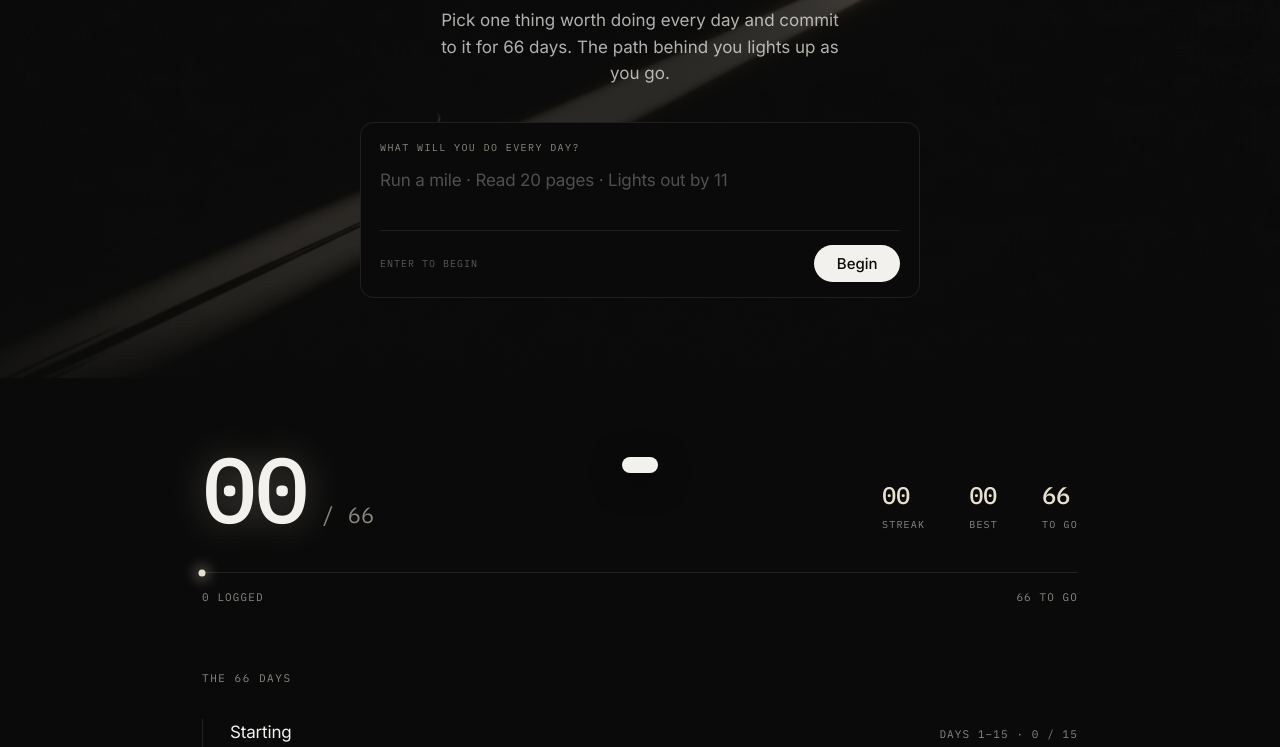
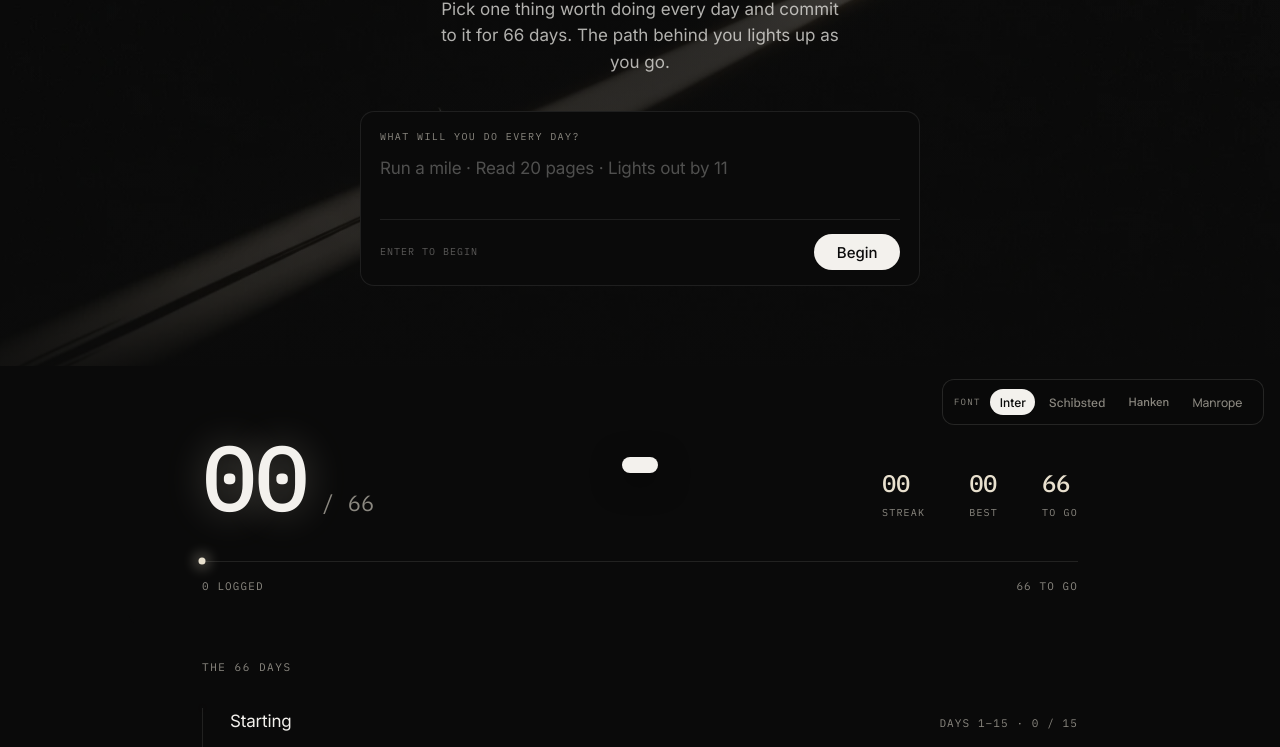
Before and after one commit to ansinko/habit-master, a plain HTML site: page index.html in a window 1280 px wide. Shown: the part 359-1106 px from the top of the page. Drawn offline with Linux system fonts and the light colour scheme.

Commit message:
feat: prepínač display fontu — Inter, Schibsted, Hanken, Manrope

```diff
--- a/app.js
+++ b/app.js
@@ -660,9 +660,47 @@
     }, full ? 2000 : 1150);
   }
 
+  /* ---------- font picker (temporary, for choosing the display face) ---------- */
+
+  function buildFontPicker() {
+    var FONTS = [
+      { key: 'Inter', label: 'Inter' },
+      { key: 'Schibsted Grotesk', label: 'Schibsted' },
+      { key: 'Hanken Grotesk', label: 'Hanken' },
+      { key: 'Manrope', label: 'Manrope' }
+    ];
+    var wrap = $('fontBtns');
+    if (!wrap) return;
+    var saved = '';
+    try { saved = localStorage.getItem('sixty:font') || ''; } catch (e) {}
+
+    function apply(key) {
+      document.documentElement.style.setProperty('--display-font', "'" + key + "'");
+      try { localStorage.setItem('sixty:font', key); } catch (e) {}
+      Array.prototype.forEach.call(wrap.children, function (b) {
+        var active = b.dataset.font === key;
+        b.style.background = active ? '#F3F1ED' : 'transparent';
+        b.style.color = active ? '#0A0A0A' : '#8B8880';
+      });
+    }
+
+    FONTS.forEach(function (f) {
+      var b = document.createElement('button');
+      b.type = 'button';
+      b.dataset.font = f.key;
+      b.textContent = f.label;
+      b.setAttribute('style', "font-family:'" + f.key + "',sans-serif;font-size:.75rem;font-weight:500;padding:.3rem .6rem;border-radius:999px;border:0;cursor:pointer;background:transparent;color:#8B8880;transition:background 160ms cubic-bezier(.32,.72,0,1),color 160ms cubic-bezier(.32,.72,0,1)");
+      b.addEventListener('click', function () { apply(f.key); });
+      wrap.appendChild(b);
+    });
+
+    apply(saved && FONTS.some(function (f) { return f.key === saved; }) ? saved : 'Inter');
+  }
+
   load();
   buildPaths();
   buildGrid();
   render();
   startIntro();
+  buildFontPicker();
 })();
--- a/index.html
+++ b/index.html
@@ -7,10 +7,11 @@
 <meta name="description" content="Pick one thing worth doing every day. Mark each one — the path lights up behind you.">
 <link rel="preconnect" href="https://fonts.googleapis.com">
 <link rel="preconnect" href="https://fonts.gstatic.com" crossorigin>
-<link href="https://fonts.googleapis.com/css2?family=Inter:wght@300;400;500;600&family=IBM+Plex+Mono:wght@400;500&family=Instrument+Serif:ital@0;1&display=swap" rel="stylesheet">
+<link href="https://fonts.googleapis.com/css2?family=Inter:wght@300;400;500;600&family=IBM+Plex+Mono:wght@400;500&family=Schibsted+Grotesk:wght@400;500;600;700&family=Hanken+Grotesk:wght@300;400;500;600;700&family=Manrope:wght@300;400;500;600;700&display=swap" rel="stylesheet">
 <style>
 *{box-sizing:border-box;margin:0;padding:0}
 html{-webkit-font-smoothing:antialiased;scroll-behavior:smooth}
+:root{--display-font:'Inter'}
 body{background:#0A0A0A;color:#F3F1ED;font-family:'Inter',system-ui,-apple-system,sans-serif;line-height:1.55}
 a{color:#E8E0CE;text-decoration:none}
 a:hover{color:#F3F1ED}
@@ -109,7 +110,7 @@ body:not(.intro) .hero-pane.is-entering{animation:quietIn 440ms var(--ease) both
         <div id="milestone" hidden style="font-family:'IBM Plex Mono',ui-monospace,monospace;font-size:.75rem;letter-spacing:.14em;text-transform:uppercase;color:#E8E0CE;margin-bottom:1rem;animation:haloIn 2.6s ease both"></div>
 
         <div id="eyebrow" style="font-family:'IBM Plex Mono',ui-monospace,monospace;font-size:.75rem;letter-spacing:.16em;text-transform:uppercase;color:#8B8880"></div>
-        <h1 style="font-family:'Instrument Serif',Georgia,serif;line-height:.94;letter-spacing:-.015em;font-weight:400;font-size:clamp(3.25rem,8.8vw,6rem);margin-top:1rem">
+        <h1 style="font-family:var(--display-font),system-ui,sans-serif;line-height:.88;letter-spacing:-.045em;font-weight:500;font-size:clamp(3rem,8.2vw,6rem);margin-top:1rem">
           <span id="line1" style="display:block;color:rgba(243,241,237,.4)">One day.</span>
           <span id="line2" style="display:block;color:#F3F1ED;margin-top:-.12em">Then another.</span>
         </h1>
@@ -117,7 +118,7 @@ body:not(.intro) .hero-pane.is-entering{animation:quietIn 440ms var(--ease) both
         <div id="committed" class="hero-pane" hidden>
           <div style="margin-top:2.25rem;display:flex;flex-direction:column;align-items:center;gap:.6rem">
             <div style="display:inline-block;max-width:100%">
-              <span id="habitText" style="font-family:'Instrument Serif',Georgia,serif;font-style:italic;font-size:clamp(2.25rem,5.6vw,3.5rem);font-weight:400;color:#F0E5C9;letter-spacing:-.01em;line-height:1.08;text-wrap:balance;text-shadow:0 0 30px rgba(232,224,206,.40),0 0 80px rgba(232,224,206,.16)"></span>
+              <span id="habitText" style="font-family:var(--display-font),system-ui,sans-serif;font-size:clamp(1.875rem,4.8vw,3rem);font-weight:600;color:#F0E5C9;letter-spacing:-.03em;line-height:1.1;text-wrap:balance;text-shadow:0 0 30px rgba(232,224,206,.40),0 0 80px rgba(232,224,206,.16)"></span>
               <div aria-hidden="true" style="position:relative;height:2px;background:rgba(243,241,237,.10);margin-top:.8rem;border-radius:1px">
                 <div id="habitPathFill" style="position:absolute;top:0;bottom:0;left:0;width:0%;border-radius:1px;background:linear-gradient(90deg,rgba(232,224,206,.36),#E8E0CE);box-shadow:0 0 12px 1px rgba(232,224,206,.42);transition:width 520ms cubic-bezier(.32,.72,0,1)"></div>
               </div>
@@ -201,8 +202,8 @@ body:not(.intro) .hero-pane.is-entering{animation:quietIn 440ms var(--ease) both
   <img src="assets/divider-horizon.webp" alt="" style="position:absolute;inset:0;width:100%;height:100%;object-fit:cover;filter:sepia(.22) saturate(1.15) hue-rotate(-6deg) brightness(1.02)">
   <div style="position:absolute;inset:0;background:radial-gradient(ellipse 62% 78% at 50% 52%,rgba(10,10,10,.82) 0%,rgba(10,10,10,.5) 58%,rgba(10,10,10,.28) 100%)"></div>
   <figure style="position:relative;z-index:2;max-width:940px;margin:0 auto;padding:7.5rem 2rem;text-align:center">
-    <blockquote style="margin:0 auto;max-width:30ch;font-family:'Instrument Serif',Georgia,serif;font-style:italic;font-size:clamp(1.75rem,3.8vw,2.625rem);font-weight:400;line-height:1.22;letter-spacing:-.005em;color:#F3F1ED;text-wrap:balance">
-      “What is the <span style="font-style:normal;color:#E8E0CE">ONE Thing</span> I can do such that by doing it, everything else will be easier or unnecessary?”
+    <blockquote style="margin:0 auto;max-width:30ch;font-family:var(--display-font),system-ui,sans-serif;font-size:clamp(1.5rem,3.4vw,2.25rem);font-weight:300;line-height:1.3;letter-spacing:-.015em;color:#F3F1ED;text-wrap:balance">
+      “What is the <span style="font-weight:500;color:#E8E0CE">ONE Thing</span> I can do such that by doing it, everything else will be easier or unnecessary?”
     </blockquote>
     <figcaption style="font-family:'IBM Plex Mono',ui-monospace,monospace;font-size:.6875rem;letter-spacing:.14em;text-transform:uppercase;color:#8B8880;margin-top:1.75rem">Gary Keller · The ONE Thing</figcaption>
     <div id="bandTag" style="font-family:'IBM Plex Mono',ui-monospace,monospace;font-size:.6875rem;letter-spacing:.16em;text-transform:uppercase;color:rgba(243,241,237,.72);margin-top:2.5rem"></div>
@@ -211,7 +212,7 @@ body:not(.intro) .hero-pane.is-entering{animation:quietIn 440ms var(--ease) both
 
 <div style="max-width:940px;margin:0 auto;padding:0 2rem">
   <section id="finish" hidden style="text-align:center;padding:4rem 1rem 2rem;border-top:1px solid rgba(243,241,237,.09);animation:riseIn 600ms ease both">
-    <h2 style="font-family:'Instrument Serif',Georgia,serif;line-height:.94;letter-spacing:-.015em;font-weight:400;font-size:clamp(2.75rem,7.2vw,5.25rem)">
+    <h2 style="font-family:var(--display-font),system-ui,sans-serif;line-height:.88;letter-spacing:-.045em;font-weight:500;font-size:clamp(2.5rem,6.8vw,5rem)">
       <span id="finishA" style="display:block;color:rgba(243,241,237,.4)"></span>
       <span style="display:block;color:#F3F1ED;margin-top:-.1em;text-shadow:0 0 46px rgba(232,224,206,.35)">Done.</span>
     </h2>
@@ -228,7 +229,7 @@ body:not(.intro) .hero-pane.is-entering{animation:quietIn 440ms var(--ease) both
 <div id="quoteVeil" hidden role="dialog" aria-modal="true" aria-label="Quote of the day" tabindex="-1" style="position:fixed;inset:0;z-index:90;background:rgba(10,10,10,.93);backdrop-filter:blur(10px);-webkit-backdrop-filter:blur(10px);display:flex;align-items:center;justify-content:center;padding:2rem;cursor:pointer;opacity:0;transition:opacity 340ms cubic-bezier(.32,.72,0,1)">
   <figure style="max-width:640px;text-align:center;margin:0">
     <div id="qDay" style="font-family:'IBM Plex Mono',ui-monospace,monospace;font-size:.6875rem;letter-spacing:.16em;text-transform:uppercase;color:#8B8880"></div>
-    <blockquote id="qText" style="margin:1.75rem auto 0;max-width:32ch;font-family:'Instrument Serif',Georgia,serif;font-style:italic;font-size:clamp(1.625rem,3.4vw,2.375rem);font-weight:400;line-height:1.24;letter-spacing:-.005em;color:#F3F1ED;text-wrap:balance"></blockquote>
+    <blockquote id="qText" style="margin:1.75rem auto 0;max-width:32ch;font-family:var(--display-font),system-ui,sans-serif;font-size:clamp(1.375rem,3vw,2rem);font-weight:300;line-height:1.32;letter-spacing:-.015em;color:#F3F1ED;text-wrap:balance"></blockquote>
     <figcaption id="qAttr" style="font-family:'IBM Plex Mono',ui-monospace,monospace;font-size:.6875rem;letter-spacing:.14em;text-transform:uppercase;color:#8B8880;margin-top:1.5rem"></figcaption>
     <div id="qNote" hidden style="font-size:.9375rem;color:#E8E0CE;margin-top:2rem"></div>
     <div style="display:flex;justify-content:center;gap:2rem;margin-top:2.5rem;align-items:center">
@@ -238,6 +239,11 @@ body:not(.intro) .hero-pane.is-entering{animation:quietIn 440ms var(--ease) both
   </figure>
 </div>
 
+<div id="fontPicker" style="position:fixed;right:1rem;bottom:1rem;z-index:80;background:rgba(10,10,10,.88);backdrop-filter:blur(10px);-webkit-backdrop-filter:blur(10px);border-radius:12px;box-shadow:inset 0 0 0 1px rgba(243,241,237,.12);padding:.6rem .75rem;display:flex;align-items:center;gap:.6rem">
+  <span style="font-family:'IBM Plex Mono',ui-monospace,monospace;font-size:.5625rem;letter-spacing:.14em;text-transform:uppercase;color:#8B8880">Font</span>
+  <div id="fontBtns" style="display:flex;gap:.25rem"></div>
+</div>
+
 <div id="toast" role="status" aria-live="polite" style="position:fixed;left:50%;bottom:2rem;transform:translate(-50%,calc(100% + 3rem));background:#F3F1ED;color:#0A0A0A;font-size:.875rem;font-weight:500;padding:.5rem 1.125rem;border-radius:999px;z-index:100;transition:transform 260ms cubic-bezier(.32,.72,0,1);pointer-events:none;box-shadow:0 8px 30px rgba(0,0,0,.5)"></div>
 
 <script src="quotes.js"></script>
```
